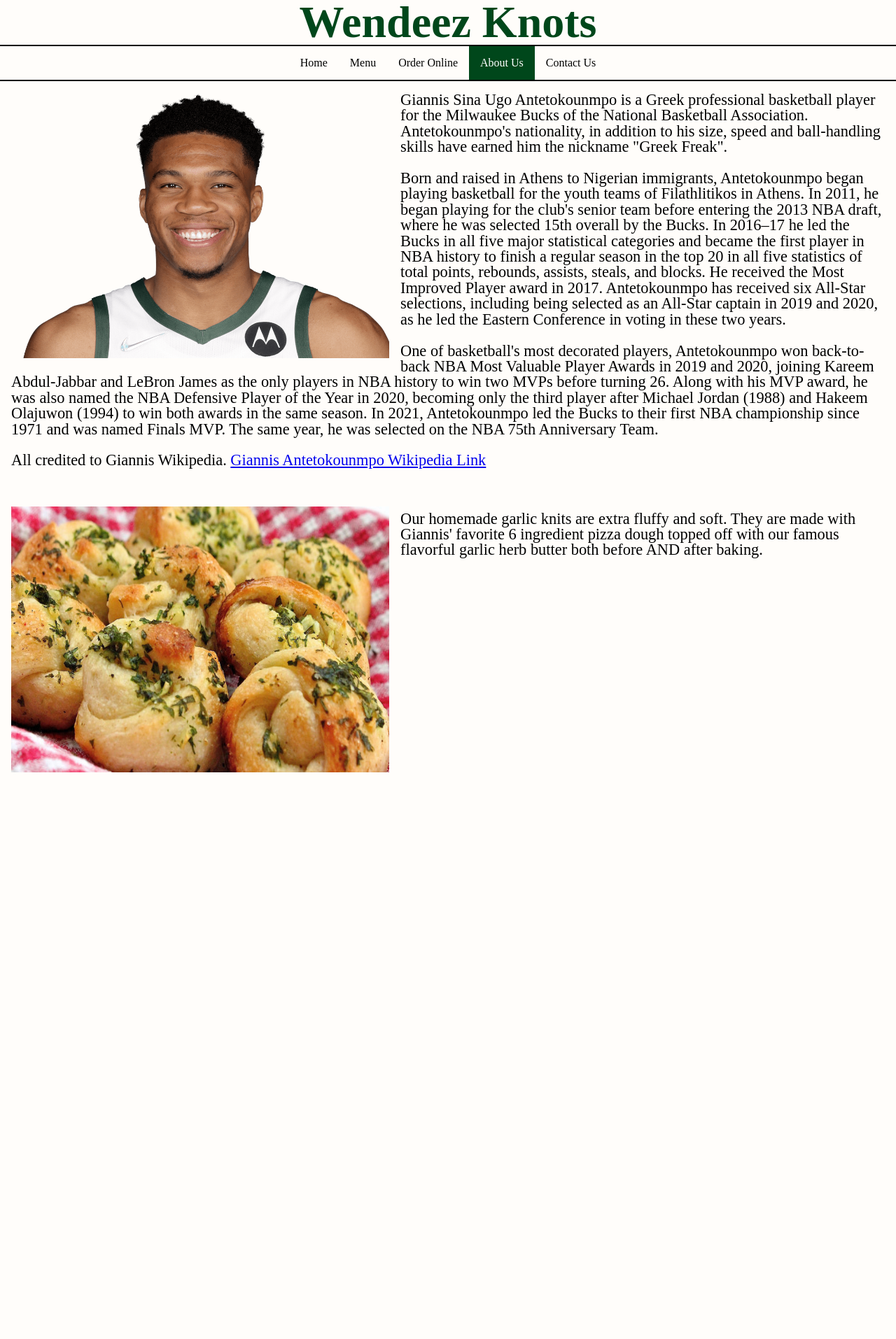
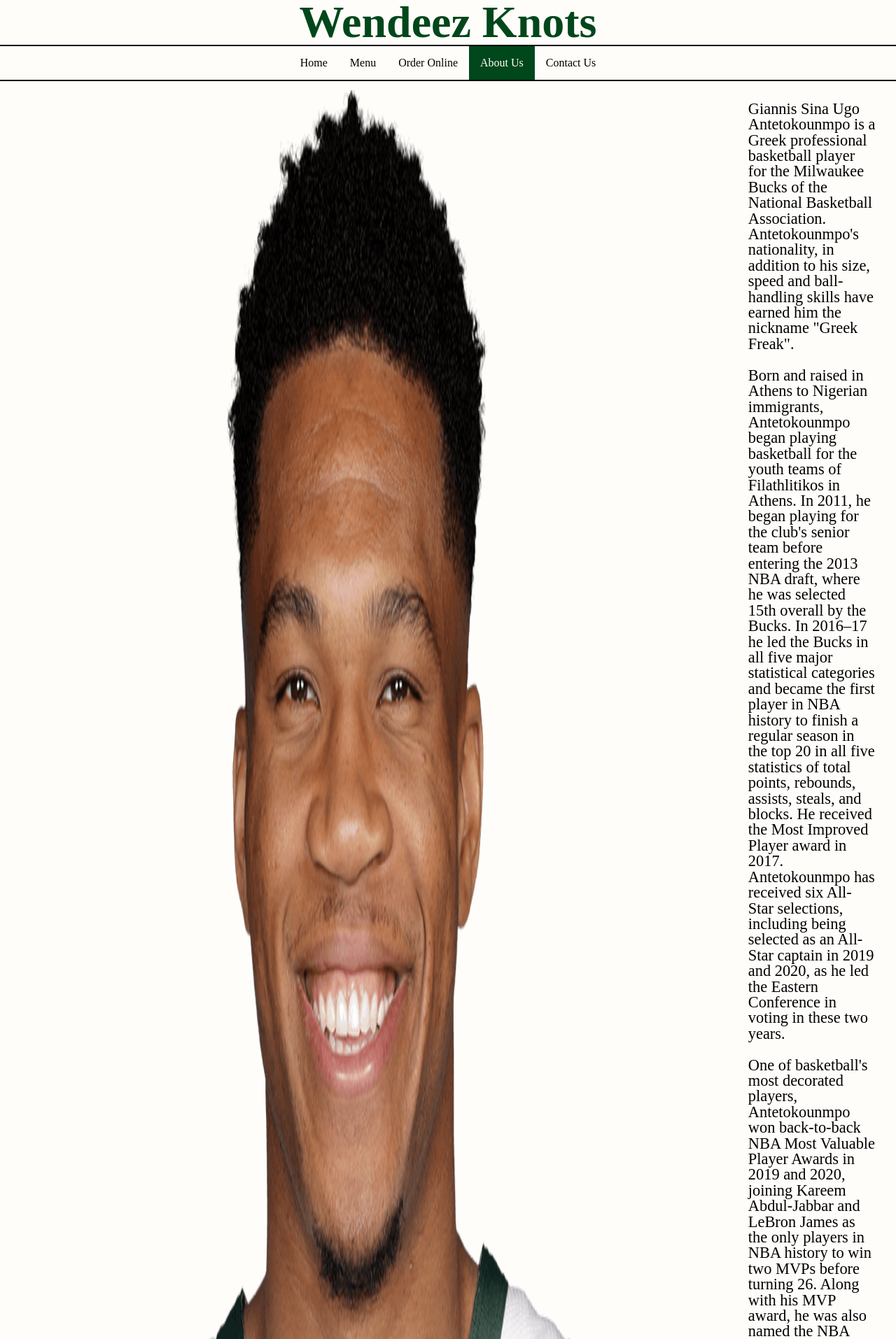
Before and after one commit to trancornellh/Wendeez-Knots, a PHP site: page /AboutUs.html in a window 1280 px wide. Shown: the top 1914 px of the page at 70% size. Before the commit the page ends 1104 px from the top, so only its background shows below. Run offline with PHP 8.4, Linux system fonts and the light colour scheme.

Commit message:
Adjusted dimentions for photos.

```diff
--- a/AboutUs.html
+++ b/AboutUs.html
@@ -3,6 +3,7 @@
 	<head>
 		<meta name ="viewport" content="width=device-width, initial-scale=1.0">
 		<link rel="stylesheet" href="styles.css">
+		<meta charset="utf-8">
 		<title>About Us</title>
 		<link rel="icon" type="image/x-icon" href="Images/favicon.png">
 	</head>
@@ -19,7 +20,9 @@
 			<a href="ContactUs.html">Contact Us</a>
 		</div>
 
-		<img class=left src="Images/Giannis.png" width=540 height=380 id="Giannis">
+		<div class="container">
+			<img class="container__photo" src="Images/Giannis.png" id="Giannis">
+			<div class="container_text">
 				<p>
 					Giannis Sina Ugo Antetokounmpo is a Greek professional basketball
 					player for the Milwaukee Bucks of the National Basketball Association.
@@ -50,16 +53,19 @@
 				<br><br>
 					All credited to Giannis Wikipedia.
 					<a href="https://en.wikipedia.org/wiki/Giannis_Antetokounmpo">Giannis Antetokounmpo Wikipedia Link</a>
-		<br><br>
 				</p>
+			</div>
+		</div>
 
-		<div>
-			<img class=left src="Images/GarlicKnots.jpg" width=540 height=380 id="Garlic Knots">
-			<p><br>
+		<div class="container">
+			<img class="container__photo" src="Images/GarlicKnots.jpg" id="Garlic Knots">
+			<div class="container__text">
+				<p>
 					Our homemade garlic knits are extra fluffy and soft. They are made with
 					Giannis' favorite 6 ingredient pizza dough topped off with our famous
 					flavorful garlic herb butter both before AND after baking.
 				</p>
 			</div>
+		</div>
 	</body>
 </html>
--- a/styles.css
+++ b/styles.css
@@ -204,3 +204,25 @@
 	width: 30px;
 	height: 30px;
 }
+
+.container
+{
+	display: flex;
+	padding: 1%;
+	width: 98%;
+	height: auto;
+	&__photo
+	{
+		float: left;
+		display: inline-block;
+		width: 30%;
+		height: auto;
+		vertical-align: top;
+	}
+	&__text
+	{
+		display: inline-block;
+		width: 60%;
+		height: auto;
+	}
+}
```
Also changed, not shown: Images/GarlicKnots.jpg, Images/Giannis.png. Lines whose indentation alone changed are shown as unchanged.
